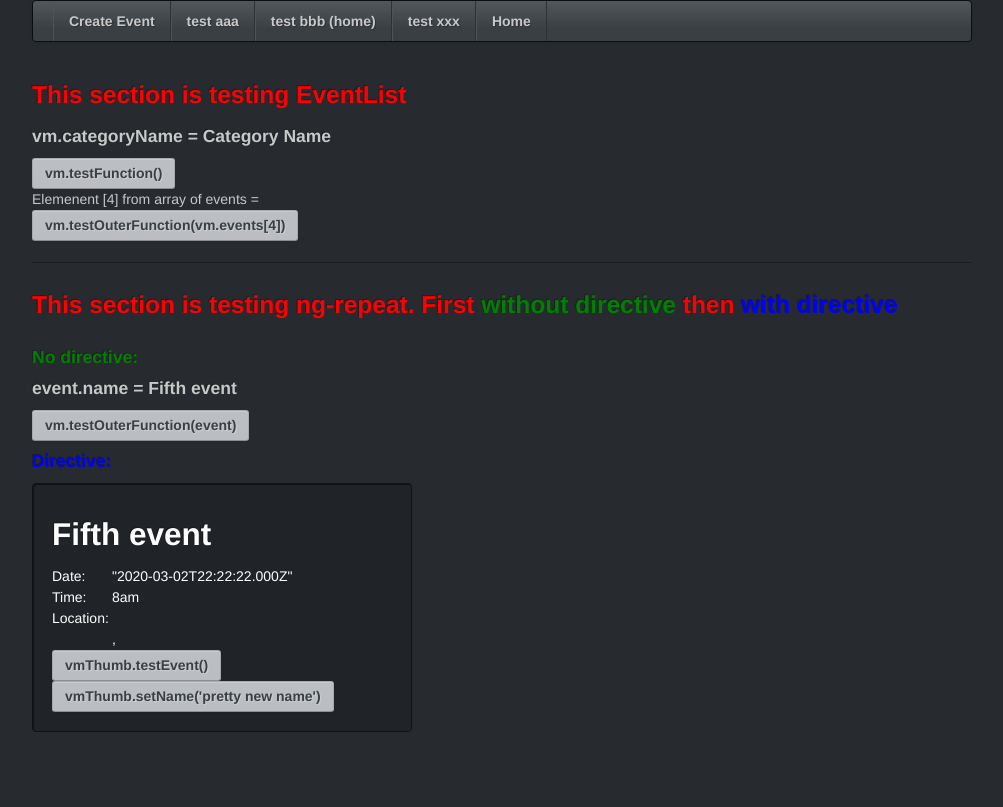
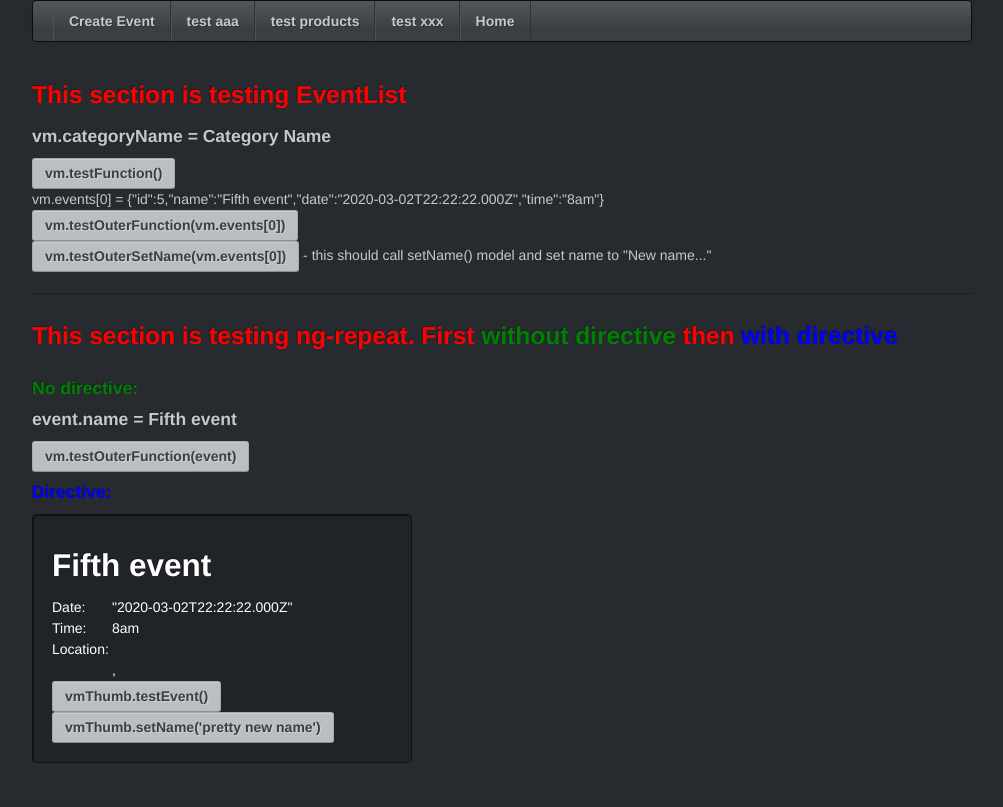
Before and after one commit to martinklika/EventsDemoTS, a plain HTML site: page index.html in a window 1280 px wide. Shown: the whole page, without its empty margins (138-1141 px from the left). Drawn offline with Linux system fonts and the light colour scheme.

Commit message:
changed buttons and methods

```diff
--- a/app/event-list/event-list.controller.js
+++ b/app/event-list/event-list.controller.js
@@ -65,6 +65,10 @@ var app;
                 myEvent.testEvent();
                 console.log('testOuterFunction');
             };
+            EventListController.prototype.testOuterSetName = function (myEvent) {
+                myEvent.setName('NEW NAME FROM OUTER FUNCTION');
+                console.log('testOuterFunction');
+            };
             return EventListController;
         })();
         angular
--- a/app/event-list/event-list.html
+++ b/app/event-list/event-list.html
@@ -6,11 +6,16 @@
         vm.testFunction()
     </button>
     <div>
-        Elemenent [4] from array of events = {{vm.events[4]}}
+        vm.events[0] = {{vm.events[0]}}
     </div>
-    <button type="button" class="btn btn-primary" ng-click="vm.testOuterFunction(vm.events[4])">
-        vm.testOuterFunction(vm.events[4])
+    <button type="button" class="btn btn-primary" ng-click="vm.testOuterFunction(vm.events[0])">
+        vm.testOuterFunction(vm.events[0])
     </button>
+    <br>
+    <button type="button" class="btn btn-primary" ng-click="vm.testOuterSetName(vm.events[0])">
+        vm.testOuterSetName(vm.events[0])
+    </button>
+    - this should call setName() model and set name to "New name..."
     <hr/>
 
     <h3 style="color: red;">This section is testing ng-repeat. First <span style="color: green;">without directive</span> then <span style="color: blue;"> with directive</span></h3>
--- a/index.html
+++ b/index.html
@@ -7,7 +7,7 @@
     <meta http-equiv="Cache-Control" content="no-cache, no-store, must-revalidate" />
     <meta http-equiv="Pragma" content="no-cache" />
     <meta http-equiv="Expires" content="0" />
-    <title>Event Registration</title>
+    <title>App to Test Angular/TS Stuff</title>
     <link rel="stylesheet" href="/css/bootstrap.min.css" />
     <link rel="stylesheet" href="/css/app.css" />
     <link rel="stylesheet" href="/scripts/jquery-ui-1.11.4.custom/jquery-ui.css">
@@ -20,85 +20,15 @@
                 <ul class="nav">
                     <li><a href="/NewEvent.html">Create Event</a></li>
                     <li><a href="/aaa">test aaa</a></li>
-                    <li><a href="/bbb">test bbb (home)</a></li>
+                    <li><a href="/bbb">test products</a></li>
                     <li><a href="/xxx">test xxx</a></li>
                     <li><a href="/">Home</a></li>
                 </ul>
             </div>
         </div>
-
-        <!--<div ng-controller="eventListController as vm" style="padding-left:20px; padding-right:20px">-->
-
         <div class="container">
             <ng-view></ng-view>
         </div>
-
-
-        <!--<div ng-controller="eventListController" style="padding-left:20px; padding-right:20px">
-            <img ng-src="{{event.imageUrl}}" alt="{{event.name}}">
-            <div class="row">
-                <div class="span11">
-                    <h2>{{event.name | uppercase}} </h2>
-                </div>
-            </div>
-
-            <div class="row">
-                <div class="span3">
-                    <div><strong>Date:</strong> {{event.date}}</div>
-                    <div><strong>Time:</strong> {{event.time}}</div>
-                    <div><strong>Price:</strong> {{34 | currency}}</div>
-                </div>
-                <div class="span4">
-                    <address>
-              <strong>Address:</strong><br />
-              {{event.location.address}}<br />
-              {{event.location.city}}, {{event.location.province}}
-            </address>
-                </div>
-            </div>
-
-            <hr>
-
-            <h3>Sessions</h3> Order By:
-            <select name="" id="" ng-model="sortorder" class="input-small">
-                <option value="name" selected>Name</option>
-                <option value="-upVoteCount">Votes</option>
-            </select>
-            Show:
-            <select name="" id="" ng-model="query.level" class="input-medium">
-                <option value="" selected>All</option>
-                <option value="introductory">Introductory</option>
-                <option value="intermediate">Intermediate</option>
-                <option value="advanced">Advanced</option>
-            </select>
-            <ul class="thumbnails">
-                <li ng-repeat="session in event.sessions | orderBy:sortorder | limitTo:3 | filter:query">
-
-                    <div class="row session">
-                        <div class="span0 well votingWidget">
-                            <div class="votingButton" ng-click="upVoteSession(session)">
-                                <i class="icon-chevron-up icon-white"></i>
-                            </div>
-                            <div class="badge badge-inverse">
-                                <div>{{session.upVoteCount}}</div>
-                            </div>
-                            <div class="votingButton" ng-click="downVoteSession(session)">
-                                <i class="icon-chevron-down"></i>
-                            </div>
-                        </div>
-                        <div class="well span9">
-                            <h4 class="well-title">{{session.name}}</h4>
-                            <h6 style="margin-top:-10px">{{session.creatorName}}</h6>
-                            <span>Duration: {{session.duration | durations}}</span>
-                            <br />
-                            <span>Level: {{session.level}}</span>
-
-                            <p>{{session.abstract}}</p>
-                        </div>
-                    </div>
-                </li>
-            </ul>
-        </div>-->
     </div>
 
     <!-- Library Scripts -->
```
Also changed, not shown: 1 other file.
